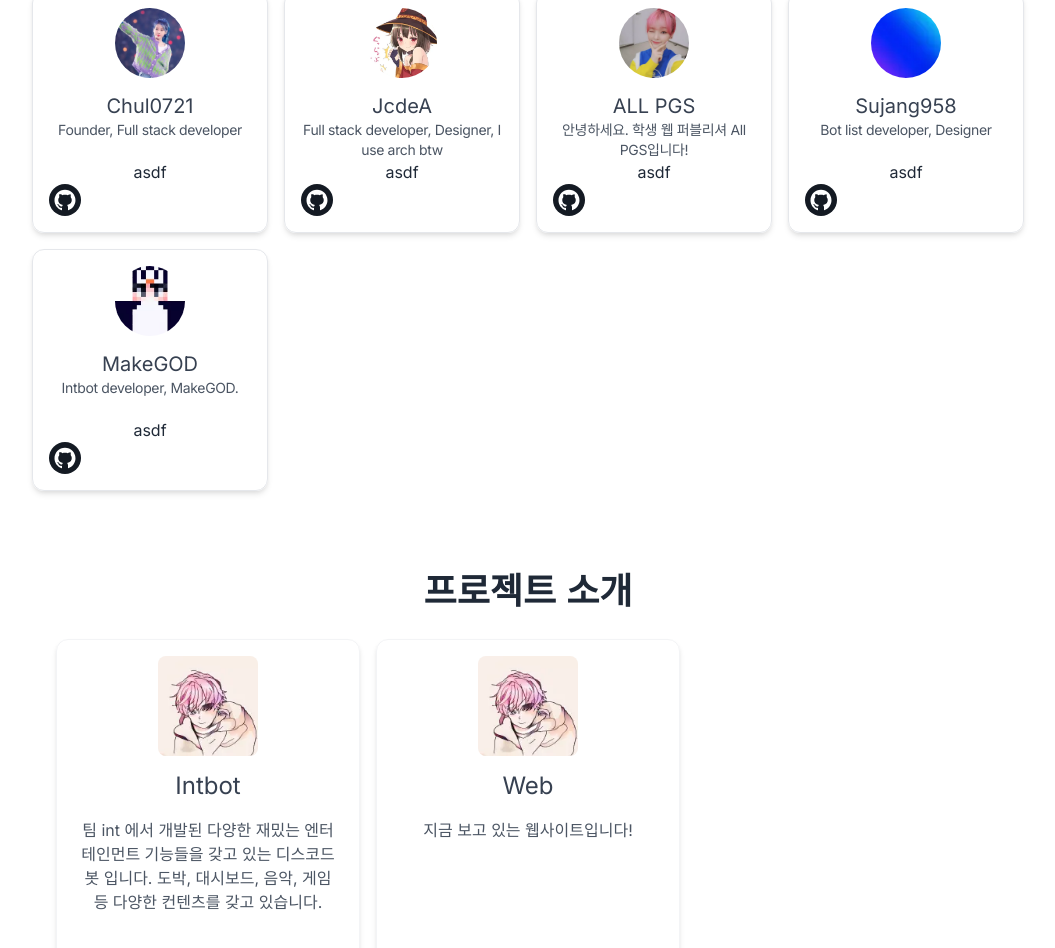
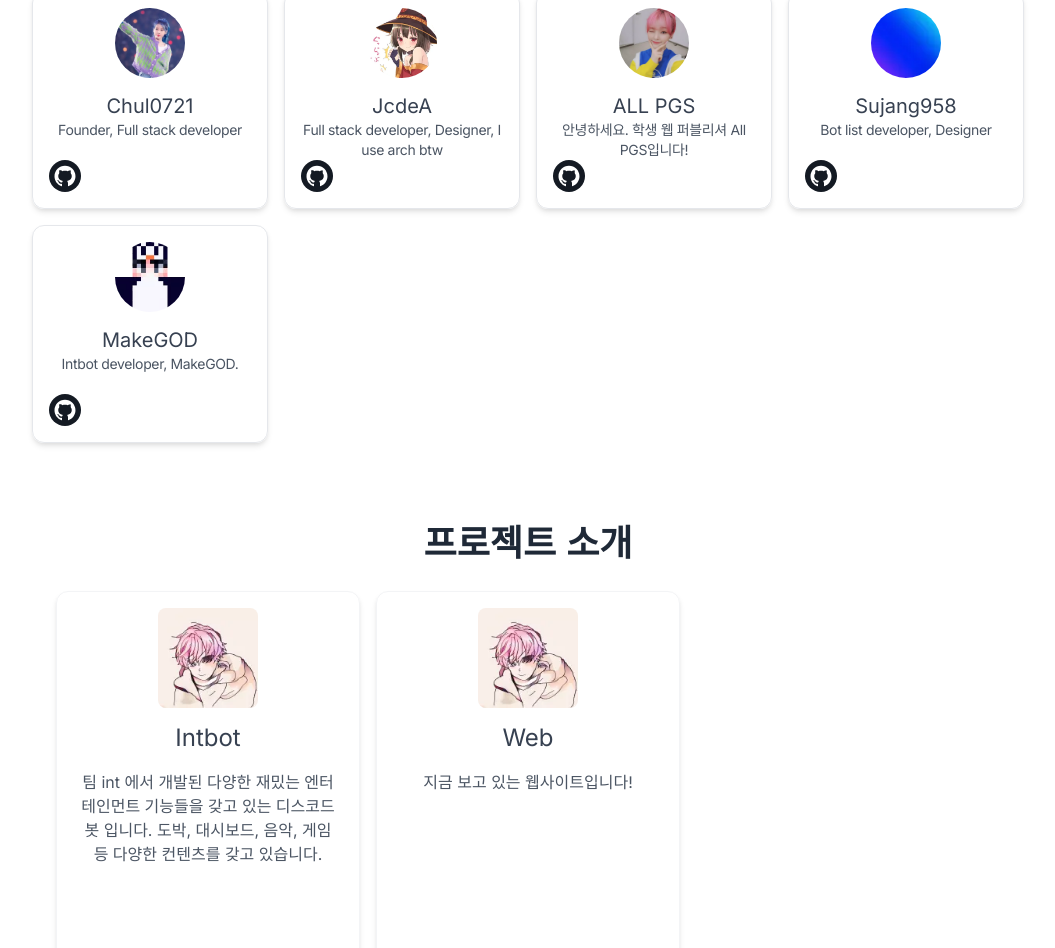
Before and after one commit to Team-int/Web, a Next.js app: page / in a window 1280 px wide. Shown: the part 959-1907 px from the top of the page, without its empty margins (112-1167 px from the left). Built offline with nearby package versions, Linux system fonts and the light colour scheme.

Commit message:
remove asdf

```diff
--- a/components/membercard.tsx
+++ b/components/membercard.tsx
@@ -31,7 +31,6 @@ const MemberCard: React.FC<memberProps> = ({ name, profile, desc, github }: memb
         </div>
       </div>
       <a href={github}>
-        asdf
         <AiFillGithub className="text-xl  text-white dark:bg-gray-700 bg-primary rounded-full p-1 relative  w-8 h-8" />
       </a>
     </div>
```
